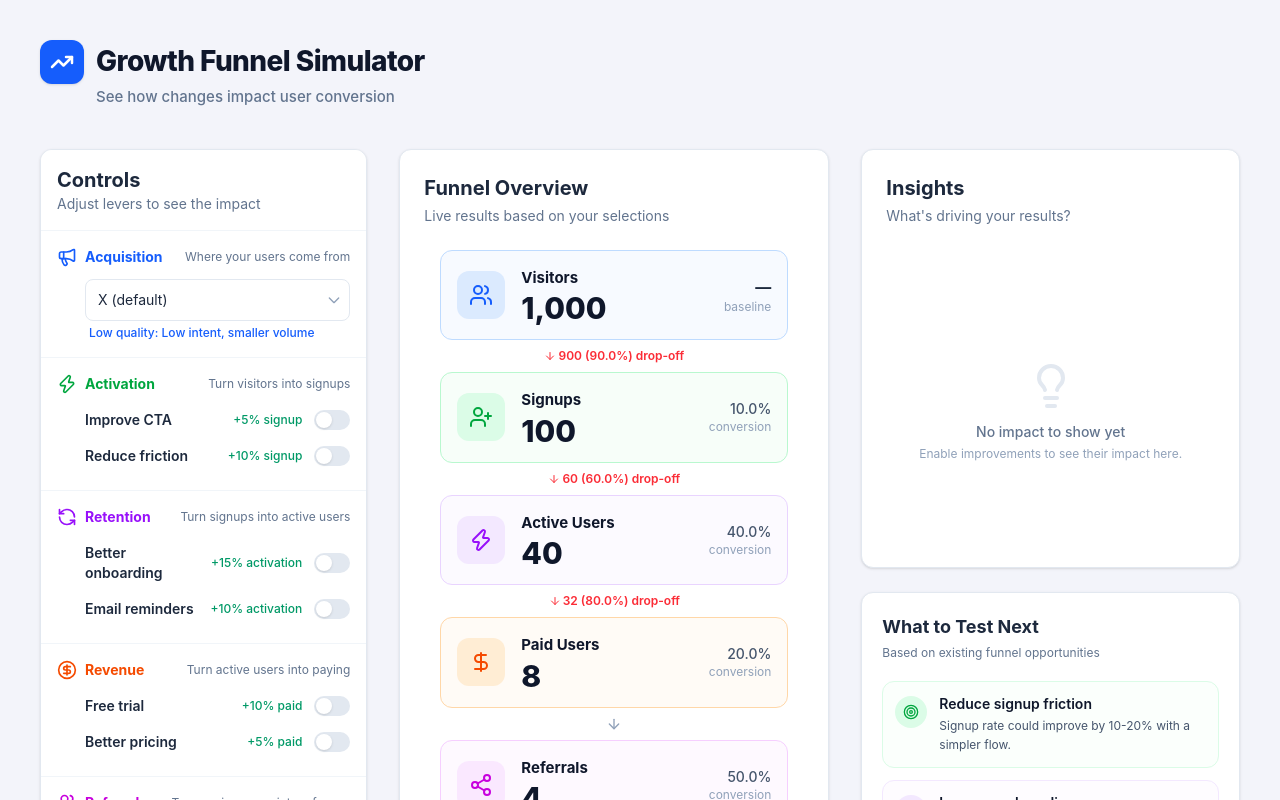
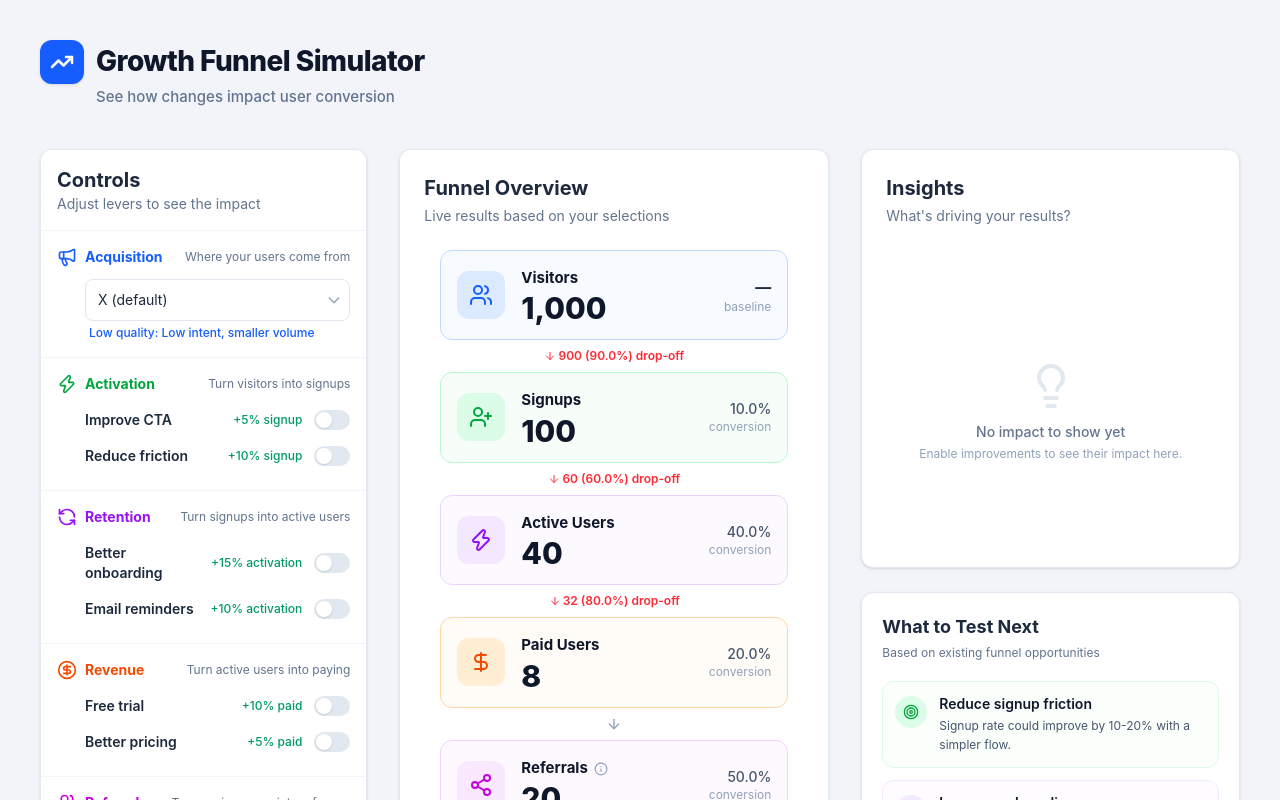
Before and after one commit to mycolaos/aarrr, a React (Vite) app: page / in a window 1280 px wide. Shown: the top 800 px of the page. Built offline with nearby package versions, Linux system fonts and the light colour scheme.

Commit message:
feat: base referrals on active users instead of paid and add contextual tooltips

```diff
--- a/src/AARRR.tsx
+++ b/src/AARRR.tsx
@@ -55,7 +55,7 @@ export function computeFunnel(rates: ReturnType<typeof applyModifiers>) {
   const signups = rates.visitors * rates.activationRate;
   const active = signups * rates.retentionRate;
   const paid = active * rates.revenueRate;
-  const referrals = paid * rates.referralRate;
+  const referrals = active * rates.referralRate;
   return { visitors: rates.visitors, signups, active, paid, referrals };
 }
 
@@ -290,6 +290,7 @@ export default function GrowthFunnelSimulator() {
                 dropoff={0}
                 showTopArrow={true}
                 plusvalence={metrics.plusvalence?.referrals}
+                tooltip="Referrals are generated from all active users, not just paid users."
               />
             </div>
           </Card>
--- a/src/components/FunnelStep.tsx
+++ b/src/components/FunnelStep.tsx
@@ -1,4 +1,4 @@
-import { Users, UserPlus, Zap, DollarSign, Share2, ArrowDown } from 'lucide-react';
+import { Users, UserPlus, Zap, DollarSign, Share2, ArrowDown, Info } from 'lucide-react';
 import { getColorsForStage } from '../colors';
 
 const stepIcons: Record<string, any> = {
@@ -16,7 +16,8 @@ export const FunnelStep = ({
   dropoff,
   dropoffPercent,
   showTopArrow,
-  plusvalence
+  plusvalence,
+  tooltip
 }: {
   label: string,
   count: number,
@@ -24,7 +25,8 @@ export const FunnelStep = ({
   dropoff?: number,
   dropoffPercent?: number,
   showTopArrow?: boolean,
-  plusvalence?: number
+  plusvalence?: number,
+  tooltip?: string
 }) => {
   const colors = getColorsForStage(label);
   const Icon = stepIcons[label] || Users;
@@ -48,7 +50,18 @@ export const FunnelStep = ({
           <Icon className={`w-6 h-6 ${colors.text}`} />
         </div>
         <div className="flex-1">
-          <h3 className="text-slate-900 font-bold text-[15px]">{label}</h3>
+          <div className="flex items-center">
+            <h3 className="text-slate-900 font-bold text-[15px]">{label}</h3>
+            {tooltip && (
+              <div className="group relative ml-1.5 flex items-center">
+                <Info className="w-3.5 h-3.5 text-slate-400 cursor-help mt-0.5" />
+                <div className="absolute left-1/2 -translate-x-1/2 bottom-full mb-1.5 w-48 p-2 bg-slate-800 text-[11px] leading-snug font-medium text-white rounded shadow-lg invisible opacity-0 group-hover:visible group-hover:opacity-100 transition-opacity z-10 text-center pointer-events-none">
+                  {tooltip}
+                  <div className="absolute left-1/2 -translate-x-1/2 top-full border-4 border-transparent border-t-slate-800" />
+                </div>
+              </div>
+            )}
+          </div>
           <div className="flex items-baseline gap-2 mt-1">
             <div className="text-3xl font-extrabold text-slate-900 leading-none">{Math.round(count).toLocaleString()}</div>
             {plusvalence !== undefined && plusvalence > 0 && (
```
